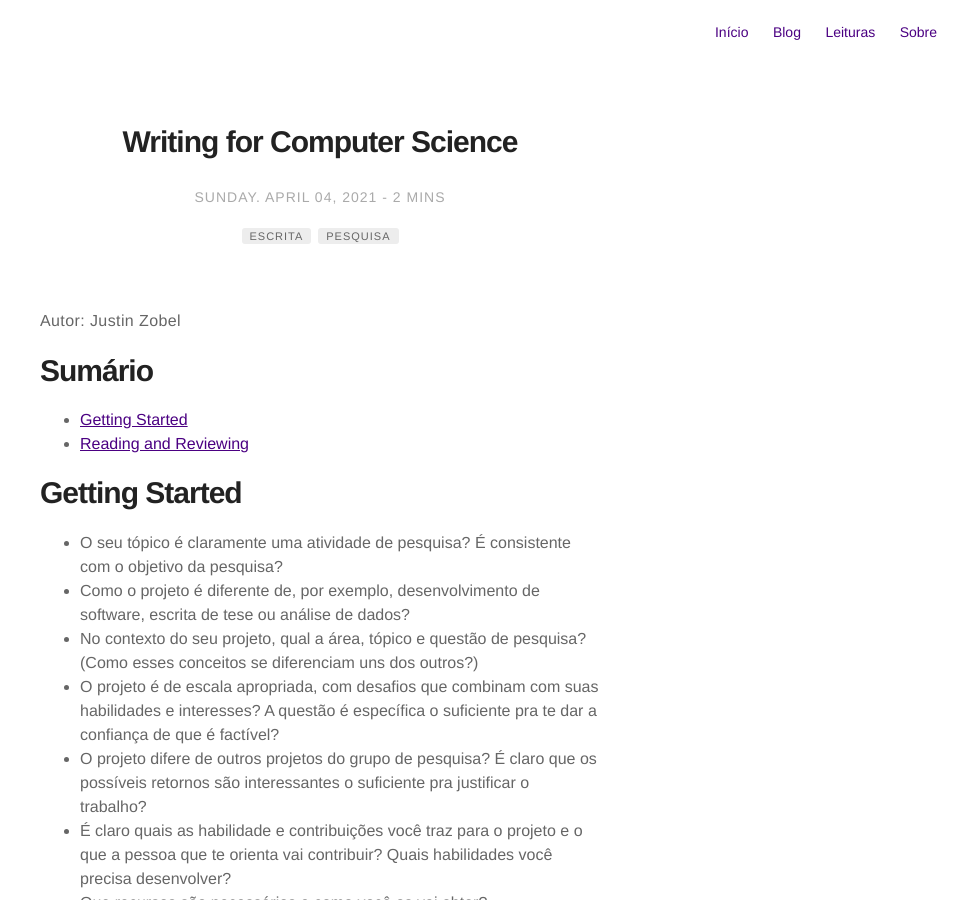
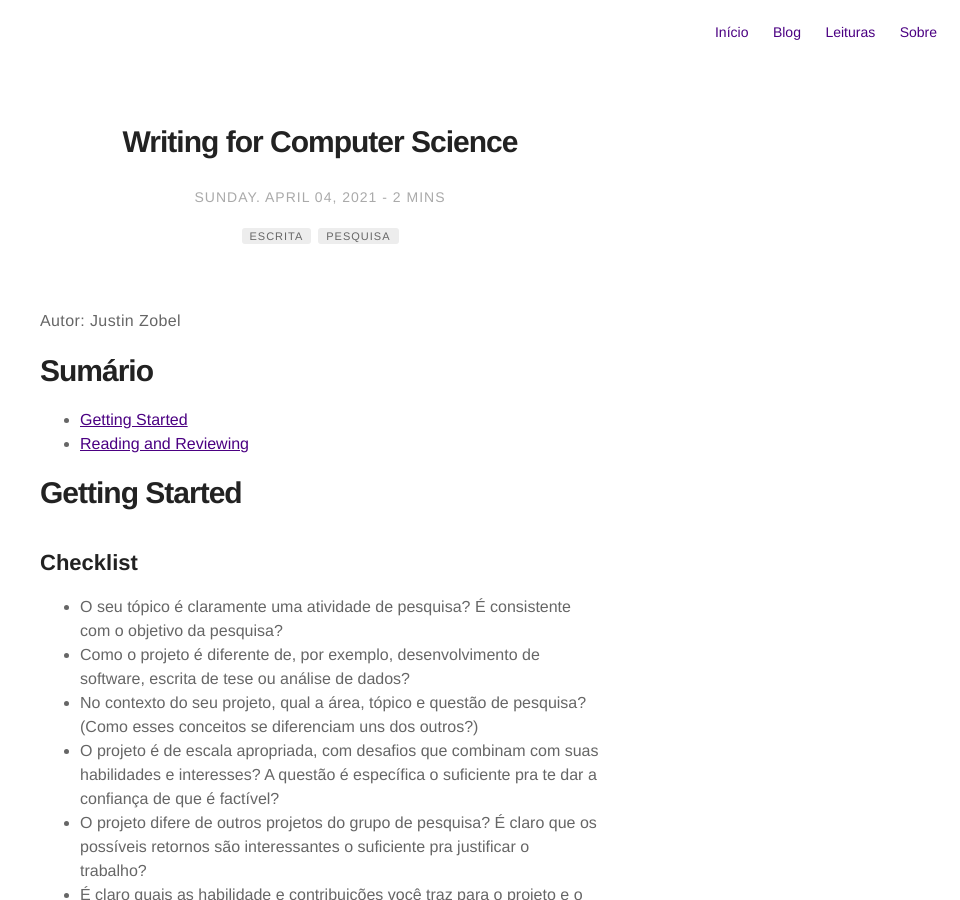
Before and after one commit to giovana-morais/giovana-morais.github.io, a Jekyll site: the page built from _posts/2021-04-04-writing-for-cs.md, in a window 1280 px wide and 900 px high. Shown: the whole window, without its empty margins (320-1280 px from the left). Built offline with Jekyll 4.4.1, drawn with Linux system fonts in a browser that asks for light colours.

Commit message:
subtítulo de checklist

```diff
--- a/_posts/2021-04-04-writing-for-cs.md
+++ b/_posts/2021-04-04-writing-for-cs.md
@@ -17,6 +17,8 @@ Autor: Justin Zobel
 - [Reading and Reviewing](#reading-and-reviewing)
 
 # Getting Started
+
+## Checklist
 - O seu tópico é claramente uma atividade de pesquisa? É consistente com o
   objetivo da pesquisa?
 - Como o projeto é diferente de, por exemplo, desenvolvimento de software,
```
